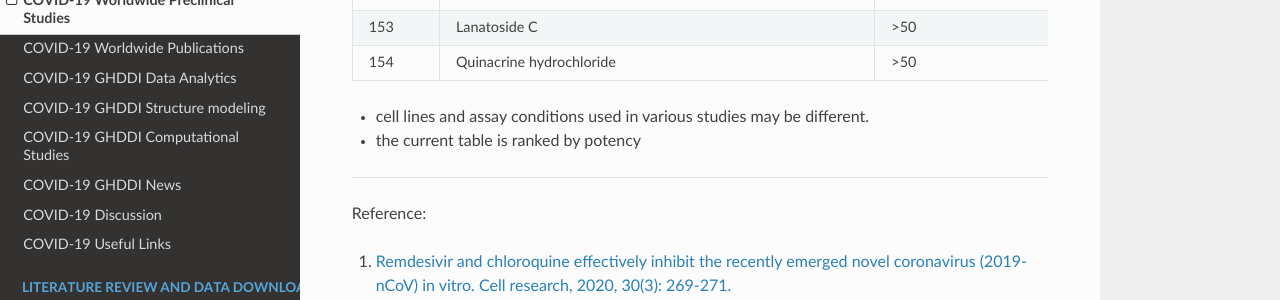
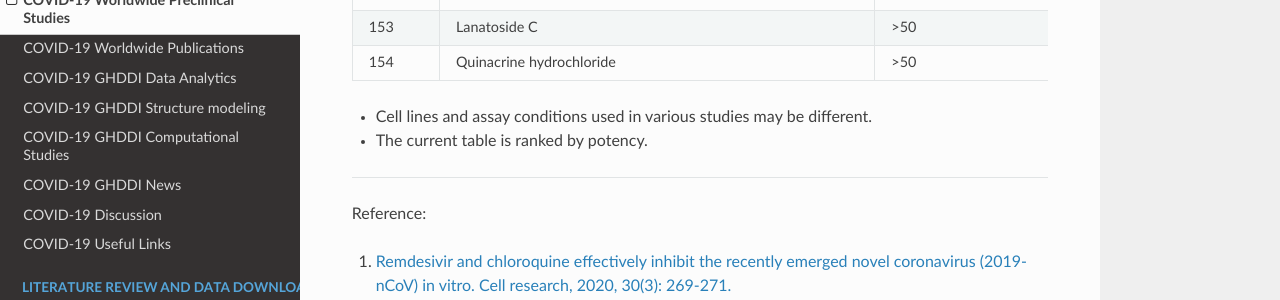
Before and after one commit to GHDDI-AILab/Targeting2019-nCoV, an MkDocs documentation site: the page built from docs/preclinical.md, in a window 1280 px wide and 900 px high, scrolled down 5469 px. Shown: the part 151-451 px from the top of the window. Built offline with MkDocs 1.6.1, drawn with Linux system fonts in a browser that asks for light colours; nearby versions of some CDN libraries.

```diff
--- a/docs/preclinical.md
+++ b/docs/preclinical.md
@@ -163,8 +163,8 @@ Last update: {{ git_revision_date_localized }}
 
 
 
-* cell lines and assay conditions used in various studies may be different.
-* the current table is ranked by potency
+*   Cell lines and assay conditions used in various studies may be different.
+*   The current table is ranked by potency.
 
 
 ---
```
